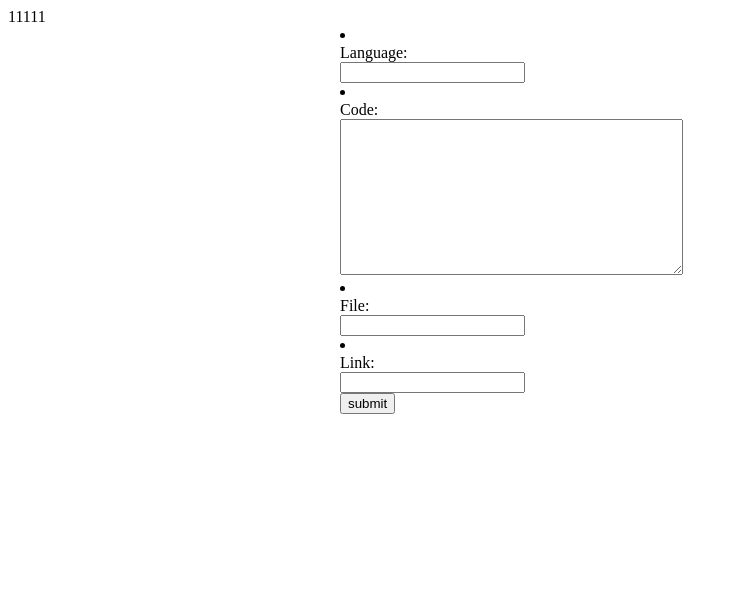
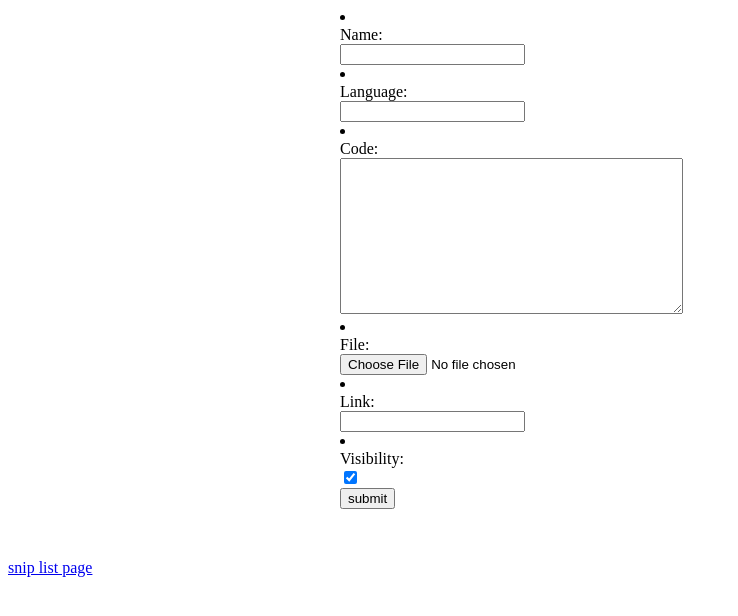
Before and after one commit to idrummer83/gist, a Django app: page / in a window 1280 px wide. Shown: the top 616 px of the page, without its empty margins (0-738 px from the left). Run offline with Django 3.2, Linux system fonts and the light colour scheme; some libraries are stand-ins or nearby versions.

Commit message:
form save

```diff
--- a/gist/settings.py
+++ b/gist/settings.py
@@ -127,4 +127,7 @@ STATICFILES_DIRS = (
 )
 STATIC_ROOT = os.path.join(BASE_DIR, 'staticfiles')
 
+MEDIA_ROOT = os.path.join(BASE_DIR, 'media')
+MEDIA_URL = '/media/'
+
 CKEDITOR_UPLOAD_PATH = "uploads/"
--- a/gist/urls.py
+++ b/gist/urls.py
@@ -24,6 +24,7 @@ from gist import settings
 urlpatterns = [
     path('admin/', admin.site.urls),
     path('', views.get_file, name='get-file'),
+    path('snip_list', views.snip_list, name='snip_list'),
     # path(r'^ckeditor/', include('ckeditor_uploader.urls')),
 ]
 
--- a/gistapp/forms.py
+++ b/gistapp/forms.py
@@ -6,7 +6,7 @@ class Download(forms.ModelForm):
 
     class Meta:
         model = Snipet
-        fields = ('language', 'code', 'file', 'link')
+        fields = ('snipp_name', 'language', 'code', 'file', 'link', 'visible')
     # lang = forms.CharField(label='language', widget=forms.TextInput)
     # code = forms.CharField(label='code', widget=forms.Textarea)
     # file = forms.FileField(label='file', widget=forms.FileInput)
--- a/gistapp/models.py
+++ b/gistapp/models.py
@@ -5,11 +5,12 @@ from django.db import models
 from ckeditor.fields import RichTextField
 
 class Snipet(models.Model):
+    snipp_name = models.CharField('name', max_length=550, blank=True)
     language = models.CharField('language', max_length=255, default='', blank=True)
     code = models.TextField('code', blank=True)
-    file = models.CharField('file', max_length=1000, blank=True)
+    file = models.FileField('file', blank=True)
     link = models.CharField('link', max_length=1000, blank=True)
-    # visible = models.BooleanField('visibility', blank=True, default=True)
+    visible = models.BooleanField('visibility', blank=True, default=True)
 
     class Meta:
         verbose_name = 'Snipet'
--- a/gistapp/views.py
+++ b/gistapp/views.py
@@ -8,16 +8,20 @@ def get_file(request):
     if request.method == 'POST':
         form = Download(request.POST)
         if form.is_valid():
+            snipp_name = form.cleaned_data['snipp_name']
             language = form.cleaned_data['language']
             code = form.cleaned_data['code']
             file = form.cleaned_data['file']
             link = form.cleaned_data['link']
+            visible = form.cleaned_data['visible']
 
             snip = Snipet(
+                snipp_name=snipp_name,
                 language=language,
                 code=code,
                 file=file,
                 link=link,
+                visible=visible
             )
             snip.save()
             return render(request, 'thanks.html')
@@ -25,3 +29,11 @@ def get_file(request):
         form = Download()
 
     return render(request, 'base.html', {'form': form})
+
+
+def snip_list(request):
+    snip_l = Snipet.objects.all().filter(visible=True)
+    context = {
+        'snip_l': snip_l
+    }
+    return render(request, 'snip_list.html', context)
--- a/templates/base.html
+++ b/templates/base.html
@@ -8,7 +8,6 @@
     <link rel="stylesheet" href="{% static 'css/style.css' %}">
 </head>
 <body>
-11111
 {#    <form method="post">#}
 {#        {% csrf_token %}#}
 {#        <label for="lang">Language:#}
@@ -33,5 +32,9 @@
         <button type="submit">submit</button>
     </form>
 
+    <div>
+        <a href="{% url 'snip_list' %}">snip list page</a>
+    </div>
+
 </body>
 </html>
--- a/templates/thanks.html
+++ b/templates/thanks.html
@@ -5,6 +5,9 @@
     <title>Title</title>
 </head>
 <body>
-thank's
+    <h1>thank's</h1>
+    <div>
+        <a href="{% url 'get-file' %}">main page</a>
+    </div>
 </body>
 </html>
```
Also changed, not shown: templates/snip_list.html (added, +21 -0 lines).
